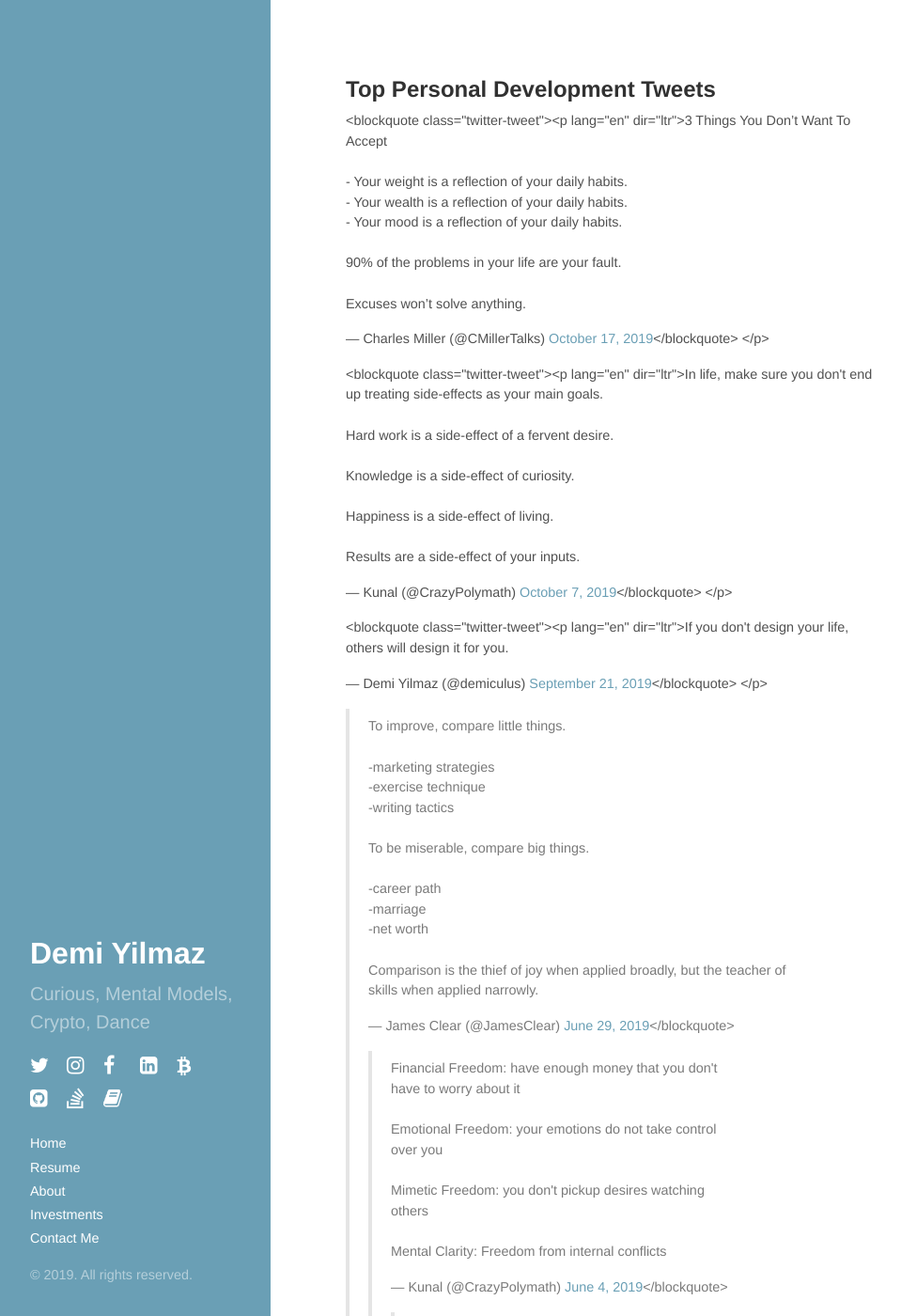
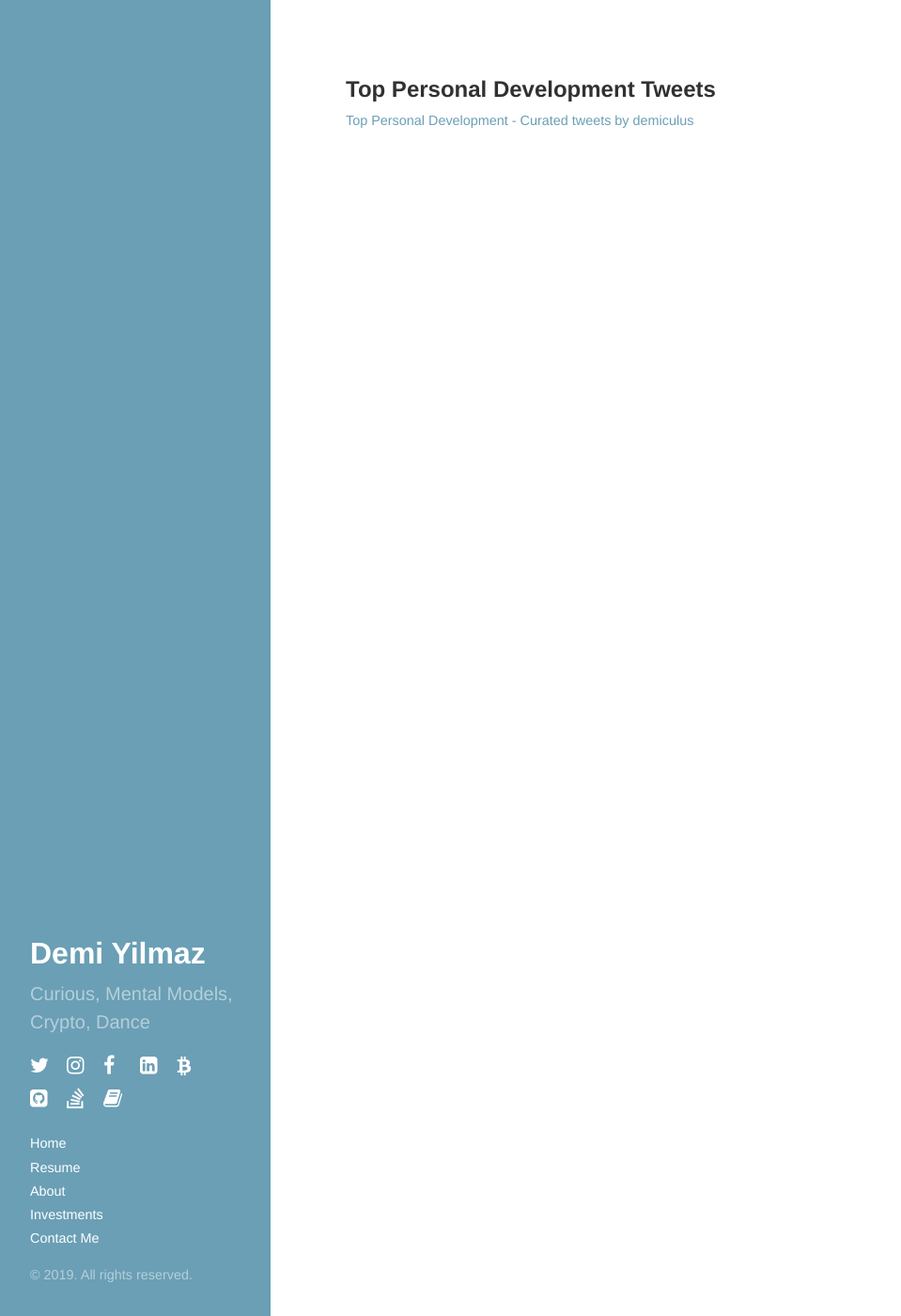
Before and after one commit to demiculus/demiculus.github.io, a Jekyll site: the page built from tweet.md, in a window 1280 px wide and 1400 px high. Shown: the whole window at 94% size, without its empty margins (0-959 px from the left). Built offline with Jekyll 4.4.1, drawn with Linux system fonts in a browser that asks for light colours; nearby versions of some CDN libraries; comment, search, counter and statistics services are not loaded; some of the changed text lies outside the part shown.

Commit message:
tweets hopefully wor

```diff
--- a/tweet.md
+++ b/tweet.md
@@ -5,28 +5,4 @@
 
 # Top Personal Development Tweets
 
-<script async src="https://platform.twitter.com/widgets.js" charset="utf-8"></script>
-
-<p>
-<blockquote class="twitter-tweet"><p lang="en" dir="ltr">3 Things You Don’t Want To Accept<br><br>- Your weight is a reflection of your daily habits.<br>- Your wealth is a reflection of your daily habits.<br>- Your mood is a reflection of your daily habits.<br><br>90% of the problems in your life are your fault.<br><br>Excuses won’t solve anything.</p>&mdash; Charles Miller (@CMillerTalks) <a href="https://twitter.com/CMillerTalks/status/1184876489344311298?ref_src=twsrc%5Etfw">October 17, 2019</a></blockquote>
-</p>
-
-<p>
-<blockquote class="twitter-tweet"><p lang="en" dir="ltr">In life, make sure you don&#39;t end up treating side-effects as your main goals.<br><br>Hard work is a side-effect of a fervent desire.<br><br>Knowledge is a side-effect of curiosity.<br><br>Happiness is a side-effect of living.<br><br>Results are a side-effect of your inputs.</p>&mdash; Kunal (@CrazyPolymath) <a href="https://twitter.com/CrazyPolymath/status/1181230200224276482?ref_src=twsrc%5Etfw">October 7, 2019</a></blockquote>
-</p>
-
-<p>
-<blockquote class="twitter-tweet"><p lang="en" dir="ltr">If you don&#39;t design your life, others will design it for you.</p>&mdash; Demi Yilmaz (@demiculus) <a href="https://twitter.com/demiculus/status/1175267358908137472?ref_src=twsrc%5Etfw">September 21, 2019</a></blockquote>
-</p>
-
-<blockquote class="twitter-tweet"><p lang="en" dir="ltr">To improve, compare little things.<br><br>-marketing strategies<br>-exercise technique<br>-writing tactics<br><br>To be miserable, compare big things.<br><br>-career path<br>-marriage<br>-net worth<br><br>Comparison is the thief of joy when applied broadly, but the teacher of skills when applied narrowly.</p>&mdash; James Clear (@JamesClear) <a href="https://twitter.com/JamesClear/status/1144972224102879232?ref_src=twsrc%5Etfw">June 29, 2019</a></blockquote>
-
-<blockquote class="twitter-tweet"><p lang="en" dir="ltr">Financial Freedom: have enough money that you don&#39;t have to worry about it<br><br>Emotional Freedom: your emotions do not take control over you<br><br>Mimetic Freedom: you don&#39;t pickup desires watching others<br><br>Mental Clarity: Freedom from internal conflicts</p>&mdash; Kunal (@CrazyPolymath) <a href="https://twitter.com/CrazyPolymath/status/1135749855781896192?ref_src=twsrc%5Etfw">June 4, 2019</a></blockquote>
-
-<blockquote class="twitter-tweet"><p lang="en" dir="ltr">Constantly seek criticism. A well thought out critique of what you’re doing is as valuable as gold. - <a href="https://twitter.com/elonmusk?ref_src=twsrc%5Etfw">@elonmusk</a></p>&mdash; Demi Yilmaz (@demiculus) <a href="https://twitter.com/demiculus/status/1122583780789772288?ref_src=twsrc%5Etfw">April 28, 2019</a></blockquote>
-
-<blockquote class="twitter-tweet"><p lang="en" dir="ltr">Asymmetric opportunities:<br><br>Invest in startups<br>Start a company<br>Create a book, podcast, video<br>Create a (software) product<br>Go on many first dates<br>Go to a cocktail party<br>Read a Lindy book<br>Move to a big city<br>Buy Bitcoin<br>Tweet</p>&mdash; Naval (@naval) <a href="https://twitter.com/naval/status/1054984950192181248?ref_src=twsrc%5Etfw">October 24, 2018</a></blockquote>
-
-<blockquote class="twitter-tweet"><p lang="en" dir="ltr">How to Get Rich (without getting lucky):</p>&mdash; Naval (@naval) <a href="https://twitter.com/naval/status/1002103360646823936?ref_src=twsrc%5Etfw">May 31, 2018</a></blockquote>
-
-<blockquote class="twitter-tweet"><p lang="en" dir="ltr">“I have no time for short-term things: dinners with people I won’t see again, tedious ceremonies to please tedious people, traveling to places that I wouldn’t go to on vacation.”<br><br>Excerpt From<a href="https://twitter.com/TribeofMentorTG?ref_src=twsrc%5Etfw">@TribeofMentorTG</a> <a href="https://twitter.com/tferriss?ref_src=twsrc%5Etfw">@tferriss</a> <a href="https://twitter.com/naval?ref_src=twsrc%5Etfw">@naval</a></p>&mdash; Demi Yilmaz (@demiculus) <a href="https://twitter.com/demiculus/status/1200271591717781505?ref_src=twsrc%5Etfw">November 29, 2019</a></blockquote>
+<a class="twitter-timeline" href="https://twitter.com/demiculus/timelines/1207887974425219072?ref_src=twsrc%5Etfw">Top Personal Development - Curated tweets by demiculus</a> <script async src="https://platform.twitter.com/widgets.js" charset="utf-8"></script>
```
